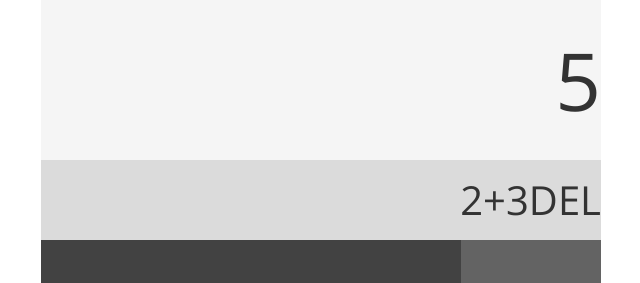
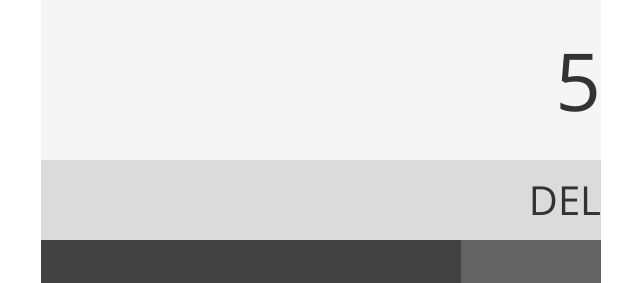
Before and after one commit to rajkumargootam/calci, a plain HTML site: page index.html in a window 1280 px wide. Both pictures are taken after a click on the element "DEL". Shown: the top 283 px of the page, 319-959 px from the left. Drawn offline with nearby package versions, Linux system fonts and the light colour scheme.

Commit message:
handled cornner case of zero

```diff
--- a/index.html
+++ b/index.html
@@ -13,7 +13,7 @@ href="https://maxcdn.bootstrapcdn.com/bootstrap/3.3.6/css/bootstrap.min.css" int
   <body>
     <div id="calculator">
       <div id="result">5</div>
-      <div id="preview">2+3</div>
+      <div id="preview"></div>
       <div id="keys" class="container-fluid">
         <div class="row">
           <div id="numbers"class="col-xs-9">
--- a/js/calci.js
+++ b/js/calci.js
@@ -1,6 +1,17 @@
+function handleInput(key){
+  $('#preview').append(key);
+}
+
+
 $(document).ready(function(){
   $('.key').click(function(){
-    var number = $(this).text();
-    $('#preview').append(number);
+    var key = $(this).text();
+    if(key == '0'){
+      if($('#preview').html() != "0"){
+       handleInput(key);
+     }
+    } else{
+      handleInput(key);
+    }
   });
 });
```
